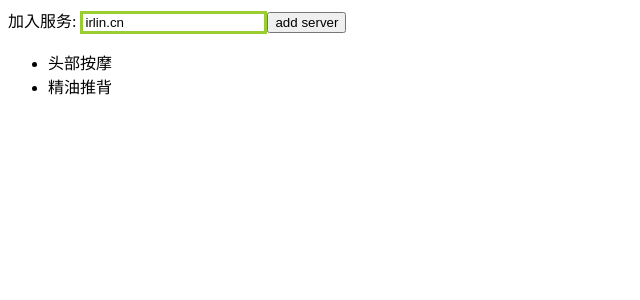
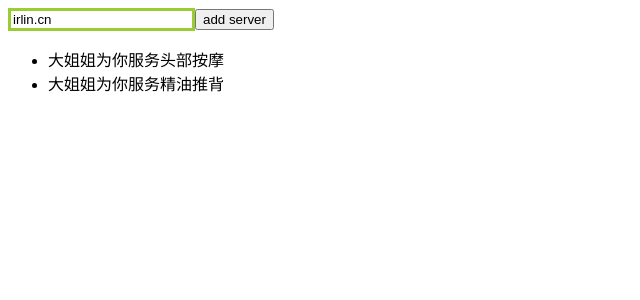
Before and after one commit to 1368590868/ReactDemo, a React (Create React App) app: page / in a window 1280 px wide. Shown: the top 300 px of the page, without its empty margins (0-640 px from the left). Built offline with nearby package versions, Linux system fonts and the light colour scheme.

Commit message:
值校验

```diff
--- a/src/LitterSister.js
+++ b/src/LitterSister.js
@@ -17,7 +17,6 @@ class LitterSister extends Component{
             // 使用Fragment与Vue的模板template差不多
             <Fragment>
                 <div>
-                    <lable htmlFor = 'irlin' > 加入服务: </lable>
                     <input id='irlin' className='input'
                     value={this.state.inputValue}
                     onChange={this.inputChange.bind(this)}
@@ -28,6 +27,7 @@ class LitterSister extends Component{
                         return (
 
                             <LitterSisterItem
+                                // avname='波小姐'
                                 key={i + item}
                                 content={item}
                                 index={i}
--- a/src/LitterSisterItem.js
+++ b/src/LitterSisterItem.js
@@ -1,5 +1,6 @@
 import React, { Component } from 'react';
-
+// use PropTypes util
+import propTypes from 'prop-types'
 class LitterSisterItem extends Component {
     constructor(props) {
         super(props)
@@ -9,6 +10,7 @@ class LitterSisterItem extends Component {
     render() {
         return (
             <li onClick={this.handleClick}>
+                {this.props.avname}为你服务
                 {this.props.content}
             </li>
          );
@@ -18,5 +20,16 @@ class LitterSisterItem extends Component {
         this.props.deleteItem(this.props.index)
     }
 }
+// 父组件传值，子组件校验
+LitterSisterItem.propTypes = {
+    avname:propTypes.string.isRequired,
+    content: propTypes.string,
+    index: propTypes.number,
+    deleteItem:propTypes.func
+}
+// 为校验添加默认值
+LitterSisterItem.defaultProps = {
+    avname:'大姐姐'
+}
 
 export default LitterSisterItem;
```
